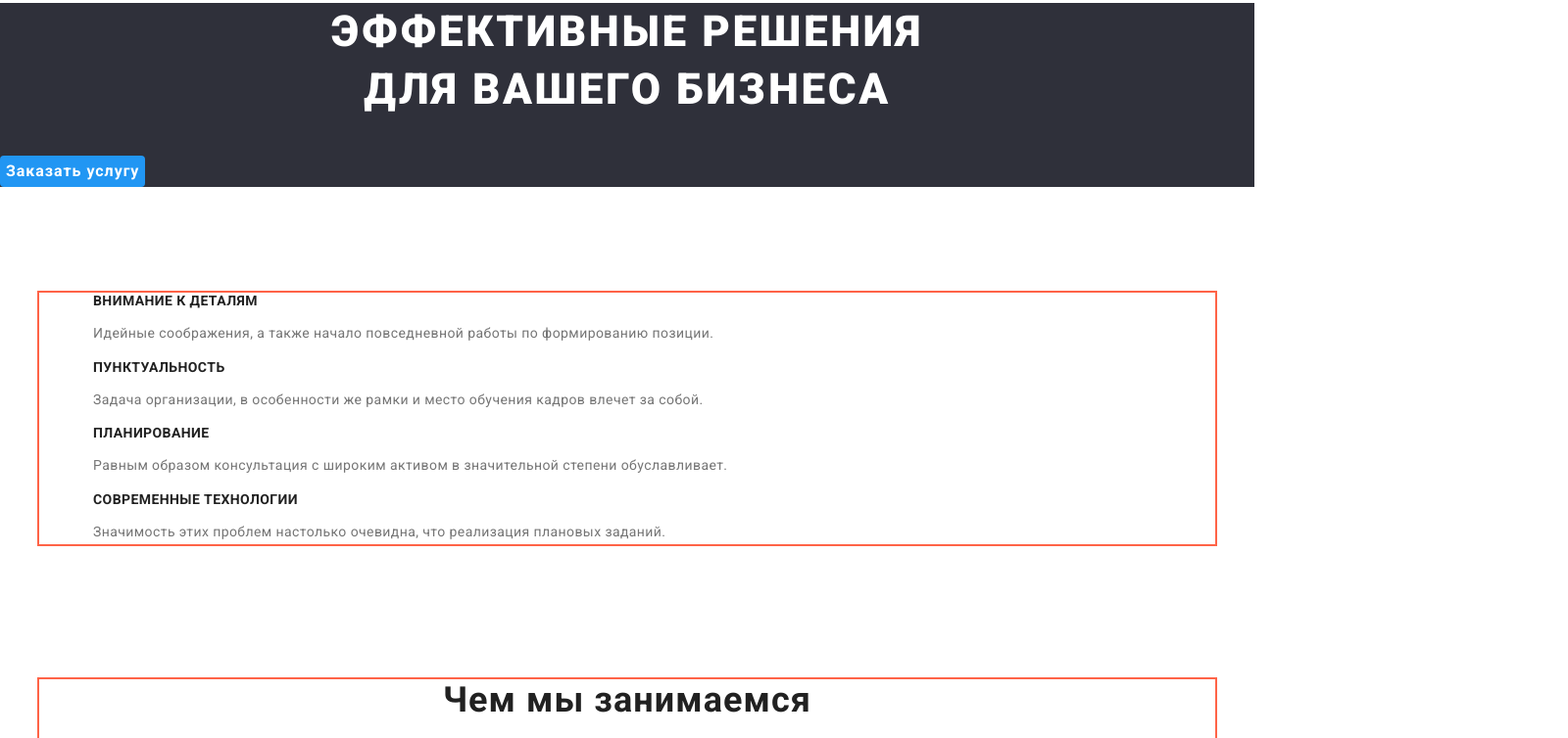
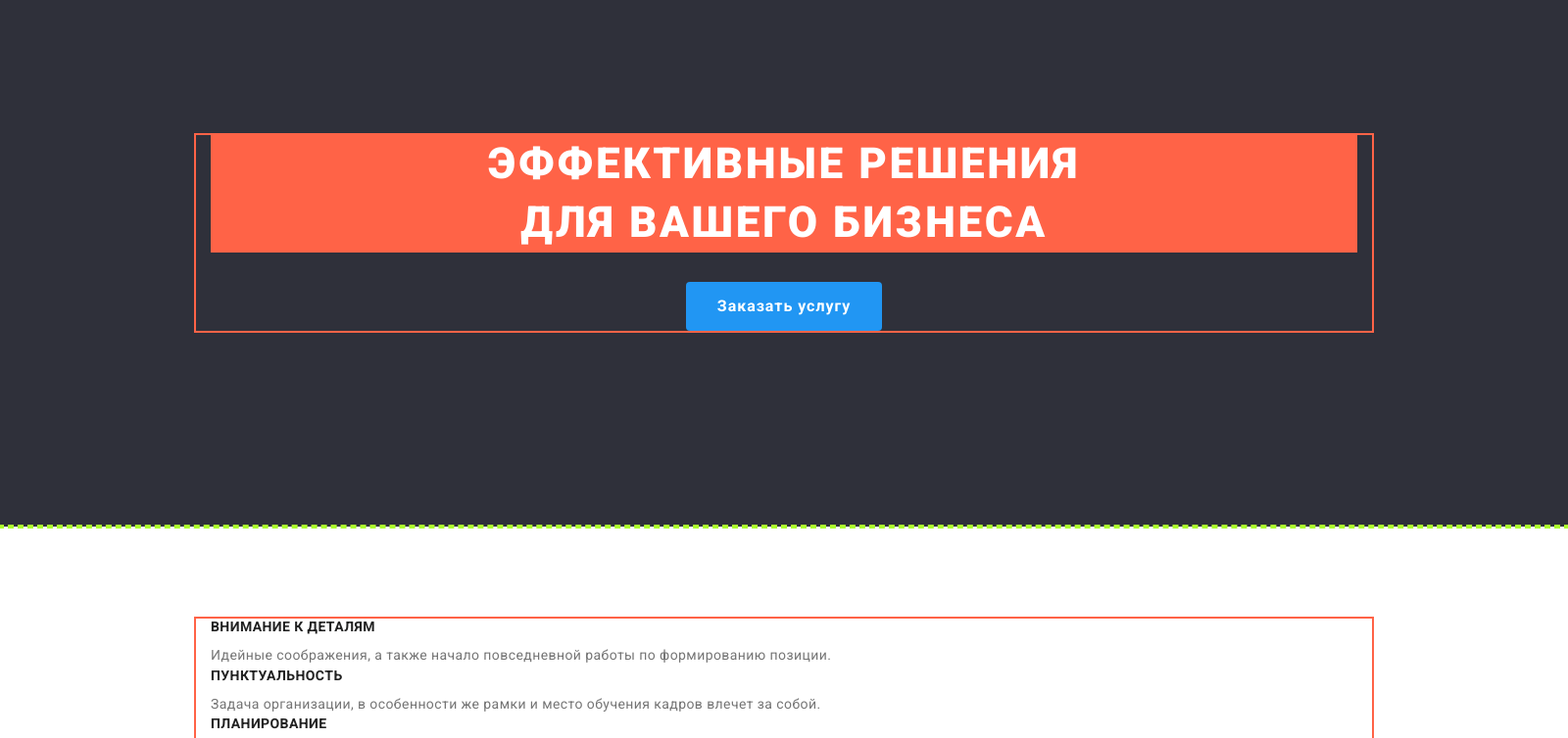
Before and after one commit to YevhenVyn/goit-markup-hw-03, a plain HTML site: page index.html in a window 1280 px wide. Shown: the part 223-977 px from the top of the page at 98% size, 1600 px wide, since content can reach past the window. Drawn offline with nearby package versions, Linux system fonts and the light colour scheme.

Commit message:
First page before flex
на першій сторінці зроблені марджини і падінги

```diff
--- a/css/styles.css
+++ b/css/styles.css
@@ -12,15 +12,23 @@
 }
 
 body {
+  width: 1600px;
   color: var(--primary-color);
   font-family: 'Roboto', sans-serif;
   background-color: var(--bgc-light);
   font-size: 14px;
 }
+header,
+section,
+footer {
+  outline: 2px dashed greenyellow;
+}
 
 .list {
   list-style: none;
   margin-bottom: 0;
+  margin-top: 0;
+  padding: 0;
 }
 
 .link {
@@ -69,7 +77,8 @@ body {
 .header-contacts-list {
   color: var(--secondary-color);
 }
-.logo {
+.logo-header,
+.logo-footer {
   font-family: 'Raleway', sans-serif;
   font-weight: 700;
   font-size: 26px;
@@ -81,27 +90,40 @@ body {
 }
 /* ГЕРОЙ */
 .hero {
+  padding-top: 200px;
+  padding-bottom: 200px;
   background: var(--bgc-dark);
+  text-align: center;
 }
 .hero-title {
+  margin-top: 0;
+  margin-bottom: 30px;
+
   color: var(--titles-light);
   font-weight: 900;
   font-size: 44px;
   line-height: 1.36;
   letter-spacing: 0.06em;
   text-transform: uppercase;
-  text-align: center;
+  /* text-align: center; */
+  background-color: tomato;
 }
 .order-btn {
+  display: inline-block;
+  min-width: 200px;
+  /* margin: 0px auto; ОСКІЛЬКИ ЦЕ ІНЛАЙН-БЛОК ЕЛЕМЕНТ ТО ЦЕНТРУВАННЯ  НАСЛІДУЄТЬСЯ ВІД БАТЬКІВСЬКОГО 'HERO'*/
+  padding: 10px 32px;
+  border: 0;
+  border-radius: 4px;
+
   background-color: var(--accent-color);
   color: var(--titles-light);
-  border: 0;
-  border-radius: 4px;
+
   font-weight: 700;
   font-size: 16px;
   line-height: 1.87;
-  display: flex;
-  text-align: center;
+  /* display: flex; */
+  /* text-align: center; */
   align-items: center;
   letter-spacing: 0.06em;
   cursor: pointer;
@@ -135,6 +157,8 @@ body {
 }
 
 .skiils-title {
+  margin-top: 0;
+  margin-bottom: 10px;
   color: var(--titles-color);
   font-weight: 700;
   font-size: 14px;
@@ -143,6 +167,7 @@ body {
   text-transform: uppercase;
 }
 .sills-text {
+  margin: 0;
   color: var(--secondary-color);
   /* font-weight: 400; */
   font-size: 14px;
@@ -154,7 +179,11 @@ body {
   padding-bottom: 94px;
 }
 
-.section-title {
+.about-title,
+.team-title {
+  margin-top: 0;
+  margin-bottom: 50px;
+
   color: var(--titles-color);
   font-weight: 700;
   font-size: 36px;
@@ -192,10 +221,13 @@ body {
   padding-top: 60px;
   padding-bottom: 60px;
   background-color: var(--bgc-dark);
-}
-.page-footer {
+
   text-decoration: none;
   color: var(--titles-light);
+}
+.logo-footer {
+  display: inline-block;
+  margin-bottom: 20px;
 }
 .footer-contacts {
   line-height: 1.71;
@@ -203,6 +235,9 @@ body {
   letter-spacing: 0.03em;
   font-style: normal;
   font-size: inherit;
+}
+.footer-contacts-item:not(:last-child) {
+  margin-bottom: 9px;
 }
 .footer-link {
   color: var(--titles-light-transparency);
--- a/index.html
+++ b/index.html
@@ -17,7 +17,7 @@
         <header class="page-header">
             <div class="container">
             <nav class="site-nav">
-                <a lang="en" class="logo link" href=""><span class="logo-first">Web</span>Studio</a>
+                <a lang="en" class="logo-header link" href=""><span class="logo-first">Web</span>Studio</a>
                 <ul class="header-list list">
                     <li class="header-item"><a href="" class="header-link link current">Студия</a></li>
                     <li class="header-item"><a href="./portfolio.html" class="header-link link">Портфолио</a></li>
@@ -36,8 +36,11 @@
     <main>
         <!-- Hero -->
         <section class="hero">
-            <h1 class="hero-title">Эффективные решения<br>для вашего бизнеса</h1>
-            <button type="button" class="order-btn">Заказать услугу</button>
+            <!-- ЧИ Є ПОТРЕБА КОНТЕНТ ГЕРОЯ ОБГОРТАТИ В DIV? -->
+            <div class="container">
+                            <h1 class="hero-title">Эффективные решения<br>для вашего бизнеса</h1>
+                            <button type="button" class="order-btn">Заказать услугу</button>
+            </div>
         </section>
         <section class="skills">
         <div class="container">
@@ -65,7 +68,7 @@
         </section>
             <section class="about">
             <div class="container">
-                    <h2 class="section-title">Чем мы занимаемся</h2>
+                    <h2 class="about-title">Чем мы занимаемся</h2>
                     <ul class="about-list list">
                         <li class="about-item"><img class="about-img" src="./images/working/img-1.jpg" alt="программист работает на ПК"
                                 width="370" height="294">
@@ -81,7 +84,7 @@
             </section>
             <section class="team">
             <div class="container">
-                    <h2 class="section-title">Наша команда</h2>
+                    <h2 class="team-title">Наша команда</h2>
                     <ul class="team-list list">
                         <li class="team-item">
                             <img class="team-img" src="./images/masters/master-img-1.jpg" alt="Фото Игоря Демьяненко" width="270"
@@ -112,7 +115,7 @@
     </main>
     <footer class="page-footer">
     <div class="container">
-            <a href="" lang="en" class="logo link"> <span class="logo-first">Web</span>Studio</a>
+            <a href="" lang="en" class="logo-footer link"> <span class="logo-first">Web</span>Studio</a>
             <!--якщо робився якір в хедері в "Контактах" тоді так: <address id="contacs"> -->
             <address class="footer-contacts">
                 <ul class="footer-contacts-list list">
```
